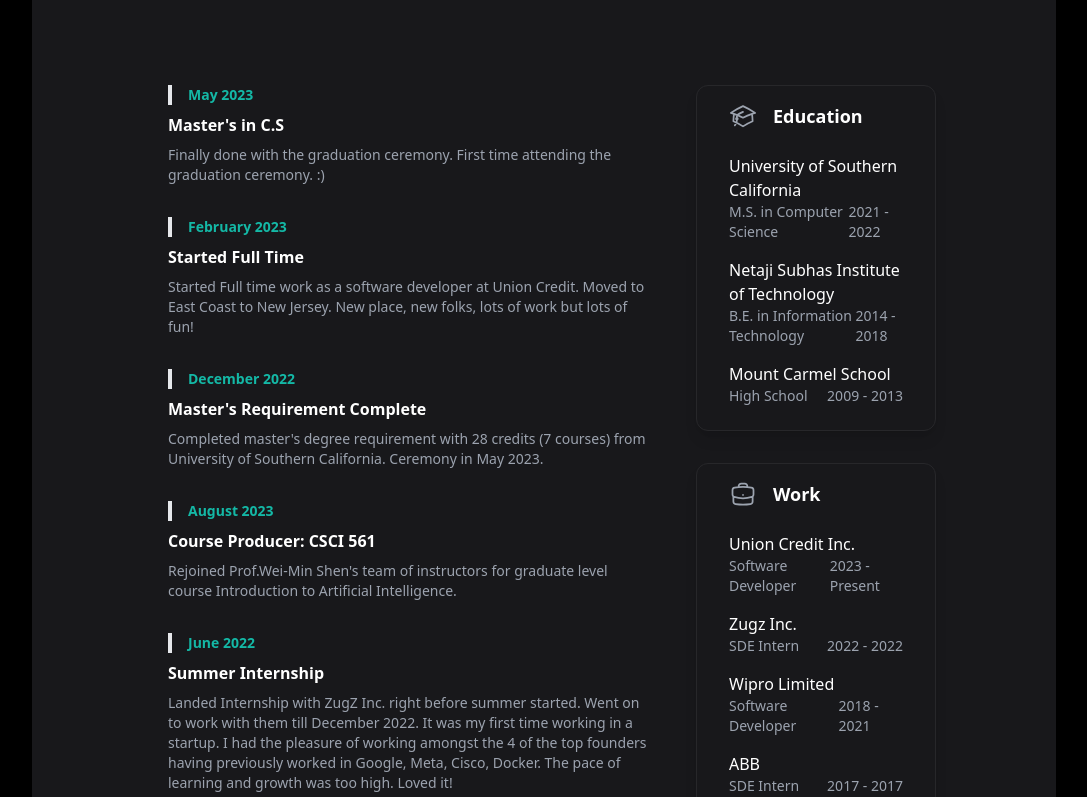
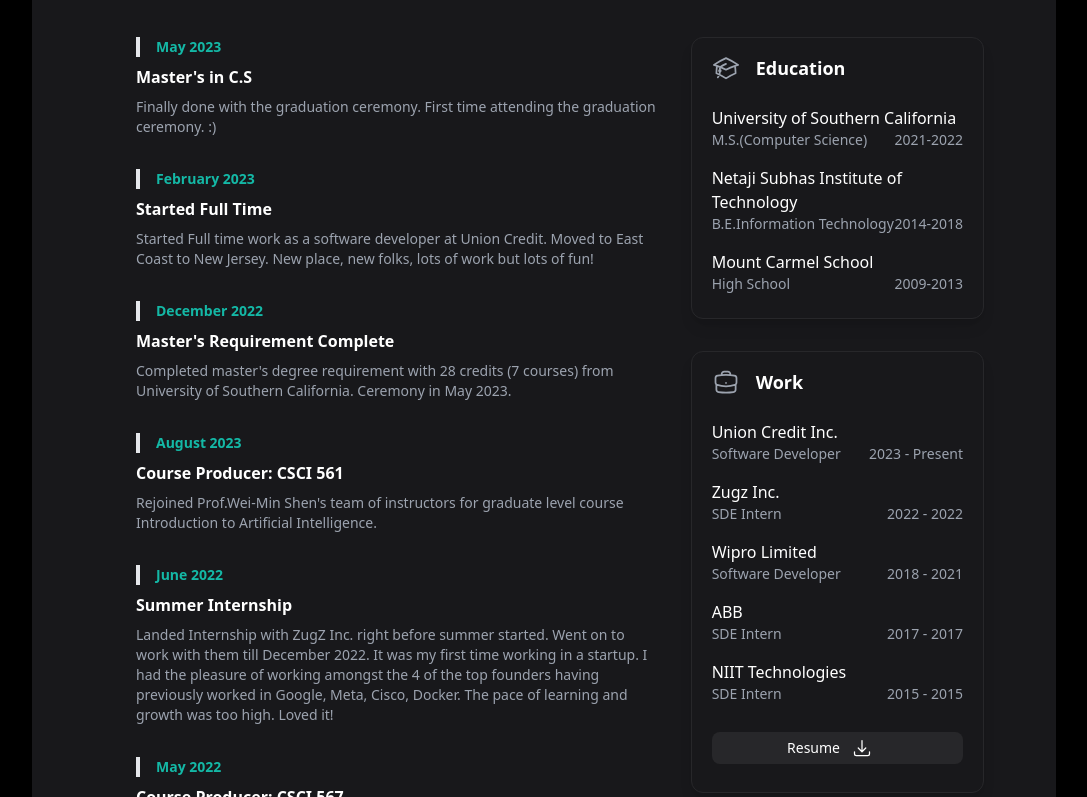
Before and after one commit to gautam17pranjal/personal-website, a Next.js app: page /home in a window 1280 px wide. Shown: the part 463-1260 px from the top of the page, without its empty margins (96-1183 px from the left). Built offline with nearby package versions, Linux system fonts and the light colour scheme.

Commit message:
layout changes in 1280 X 1080 screens.

```diff
--- a/module/console/components/home/BriefWorkSection.tsx
+++ b/module/console/components/home/BriefWorkSection.tsx
@@ -15,7 +15,7 @@ const workData: WorkBrief[] = [
 const BriefWorkSection = () => {
 
     return (
-        <div className="border border-zinc-800 rounded-xl py-4 shadow-lg px-4 md:px-8">
+        <div className="border border-zinc-800 rounded-xl py-4 shadow-lg px-4 md:px-5">
             <div className="flex flex-row justify-start pb-4">
                 <BriefcaseIcon className="w-7 h-7" />
                 <span className="font-bold text-lg pl-4 text-white">Work</span>
@@ -41,14 +41,14 @@ const BriefWorkSection = () => {
                     })
                 }
             </div>
-            <div className="mt-5 mb-3 pl-[25%] bg-zinc-800 hover:bg-zinc-700 hover:cursor-pointer py-1.5 rounded-lg">
+            <div className="mt-5 mb-3 pl-[30%] bg-zinc-800 hover:bg-zinc-700 hover:cursor-pointer py-1.5 rounded-lg">
                 <Link
                     href={"https://drive.google.com/file/d/1mXoc0iCcOhF3NNTCqz6tnt5KKTZDOdgC/view"}
                     target="_blank"
                     className=""
                 >
                     <span className="flex flex-row items-center text-white text-sm font-medium">
-                        <span className="pr-3">Download Resume</span>
+                        <span className="pr-3">Resume</span>
                         <HiArrowDownTray className="h-5 w-5"/>
                     </span>
                 </Link>
--- a/module/console/components/home/Education.tsx
+++ b/module/console/components/home/Education.tsx
@@ -2,14 +2,14 @@ import {Education} from "@/module/console/lib/model/home.model";
 import {AcademicCapIcon, BriefcaseIcon} from "@heroicons/react/24/outline";
 
 const educationData: Education[] = [
-    {id: 1, school: "University of Southern California", type: "M.S. in Computer Science", start: "2021", end: "2022", logo: ""},
-    {id: 2, school: "Netaji Subhas Institute of Technology", type: "B.E. in Information Technology", start: "2014", end: "2018", logo: ""},
+    {id: 1, school: "University of Southern California", type: "M.S.(Computer Science)", start: "2021", end: "2022", logo: ""},
+    {id: 2, school: "Netaji Subhas Institute of Technology", type: "B.E.Information Technology", start: "2014", end: "2018", logo: ""},
     {id: 3, school: "Mount Carmel School", type: "High School", start: "2009", end: "2013", logo: ""}
 ]
 
 const Education = () => {
     return (
-        <div className="border border-zinc-800 rounded-xl border-t py-4 mb-8 shadow-lg px-4 md:px-8">
+        <div className="border border-zinc-800 rounded-xl border-t py-4 mb-8 shadow-lg px-4 md:px-5">
             <div className="flex flex-row justify-start pb-4">
                 <AcademicCapIcon className="w-7 h-7" />
                 <span className="font-bold text-lg pl-4 text-white">Education</span>
@@ -26,7 +26,7 @@ const Education = () => {
                                     <div className="text-md text-white font-medium">{data.school}</div>
                                     <div className="flex flex-row justify-between">
                                         <div className="text-sm items-start">{data.type}</div>
-                                        <div className="text-sm justify-end">{ data.start } - { data.end }</div>
+                                        <div className="text-sm justify-end">{ data.start }-{ data.end }</div>
                                     </div>
 
                                 </div>
--- a/module/console/components/home/HomeHighlightsSection.tsx
+++ b/module/console/components/home/HomeHighlightsSection.tsx
@@ -8,7 +8,7 @@ const HomeHighlightsSection = () => {
             <div className="col-span-1 md:col-span-2">
                 <Highlights />
             </div>
-            <div className="col-span-1 md:col-span-2 lg:col-span-1 md:px-4">
+            <div className="col-span-1 md:col-span-2 lg:col-span-1 ">
                 <Education />
                 <BriefWorkSection />
             </div>
--- a/module/core/components/layout/PageLayout.tsx
+++ b/module/core/components/layout/PageLayout.tsx
@@ -11,7 +11,7 @@ const PageLayout = ({ children, pageProps } : { children: React.ReactNode, pageP
     return (
         <main className="flex-1 h-full flex-grow 5xl:py-6 bg-black">
             <div className="h-full mx-auto sm:px-6 md:max-w-screen-md lg:max-w-screen-lg xl:max-w-[80%] 4xl:max-w-screen-xl py-4 bg-zinc-900 text-gray-400">
-                <div className="mx-5 md:mx-7 lg:mx-20 pt-8">
+                <div className="mx-5 md:mx-6 lg:mx-12 pt-8">
                     <PageHeader pageProps={pageProps}/>
                     <div className="my-5">
                         {children}
```
